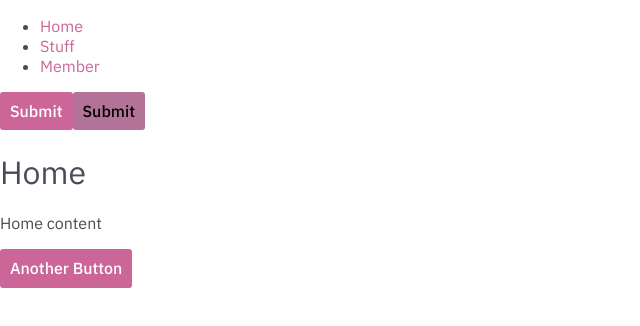
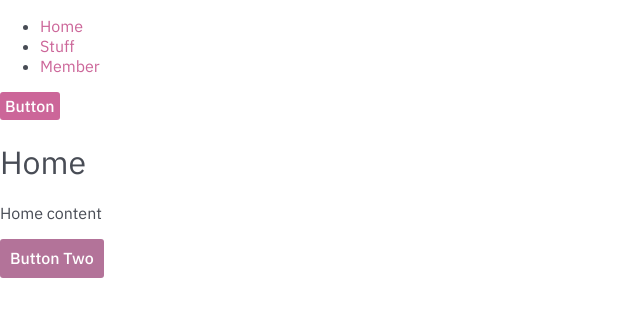
Before and after one commit to prath/Athria, a React (Create React App) app: page / in a window 1280 px wide. Shown: the top 326 px of the page, without its empty margins (0-640 px from the left). Built offline with nearby package versions, Linux system fonts and the light colour scheme.

Commit message:
learned about proptypes, still need to think about scss files architecture.

```diff
--- /dev/null
+++ b/src/Components/Button/Button.js
@@ -0,0 +1,68 @@
+import React, { Component } from 'react';
+import './button.scss';
+import PropTypes from 'prop-types';
+// import cx from 'classnames';
+
+/**
+ * BUTTON OPTIONS.
+ */
+// Variant
+export const ButtonVariant = {
+    PRIMARY: "primary",
+    SECONDARY: "secondary",
+    DANGER: "danger",
+    WARNING: "warning"
+};
+
+// Sizes
+export const ButtonSize ={
+    BIG: "big",
+    MEDIUM: "medium",
+    SMALL: "small",
+    TINY: "tiny"
+}
+
+export const ButtonType = {
+    BUTTON: 'button',
+    RESET: 'reset',
+    SUBMIT: 'submit'
+}
+
+class Button extends Component {
+    render() {
+        const {children, variant, type, size, classname, ...rest} = this.props;
+
+        // css classes
+        let classes = `btn btn-${variant}`;
+        // check if size defined
+        if (size) {
+            classes += ` btn-${size}`
+        }
+        // check if additional classes defined
+        if (classname) {
+            classes += ` ${classname}`;
+        }
+
+        return(
+            <button className={classes} type={type} {...rest}>{children}</button>
+        )
+    }
+}
+
+Button.propTypes = {
+    variant: PropTypes.string.isRequired,
+    name: PropTypes.string,
+    type: PropTypes.string.isRequired,
+    size: PropTypes.string,
+    disabled: PropTypes.bool,
+    onClick: PropTypes.func,
+    children: PropTypes.node.isRequired,
+    classname: PropTypes.string
+}
+
+Button.defaultProps = {
+    variant: ButtonVariant.PRIMARY,
+    type: ButtonType.BUTTON,
+}
+
+export default Button;
--- a/src/Components/Button/ButtonPrimary.js
+++ /dev/null
@@ -1,13 +0,0 @@
-import React, { Component } from 'react';
-import './button-primary.scss';
-
-class ButtonPrimary extends Component {
-    render() {
-        const {text, ...rest} = this.props;
-        return(
-            <button className="btn-primary big" {...rest}>{text}</button>
-        )
-    }
-}
-
-export default ButtonPrimary;
--- a/src/Components/Button/ButtonSecondary.js
+++ /dev/null
@@ -1,13 +0,0 @@
-import React, { Component } from 'react';
-import './button-secondary.scss';
-
-class ButtonSecondary extends Component {
-    render() {
-        const {text, ...rest} = this.props;
-        return(
-            <button className="btn-secondary big" {...rest}>{text}</button>
-        )
-    }
-}
-
-export default ButtonSecondary;
--- a/src/Components/Button/_button.scss
+++ /dev/null
@@ -1,13 +0,0 @@
-@import '../../_SCSS/Utils/colors';
-
-%btn {
-    padding: 5px;
-    font-size: 16px;
-    border-radius: 3px;
-    border: 0;
-    font-weight: 500;
-    cursor: pointer;
-    &.big{
-        padding: 10px;
-    }
-}
--- a/src/Components/Button/button-primary.scss
+++ /dev/null
@@ -1,8 +0,0 @@
-@import 'button';
-@import '../../_SCSS/Utils/colors';
-
-.btn-primary {
-    background-color: $color-primary;
-    color: $white;
-    @extend %btn;
-}
--- a/src/Components/Button/button-secondary.scss
+++ /dev/null
@@ -1,8 +0,0 @@
-@import 'button';
-@import '../../_SCSS/Utils/colors';
-
-.btn-secondary {
-    background-color: $color-secondary;
-    color: $black;
-    @extend %btn;
-}
--- /dev/null
+++ b/src/Components/Button/button.scss
@@ -0,0 +1,29 @@
+@import '../../_SCSS/Utils/colors';
+
+.btn {
+    padding: 5px;
+    font-size: 16px;
+    border-radius: 3px;
+    border: 0;
+    font-weight: 500;
+    cursor: pointer;
+
+    &-big{
+        padding: 10px;
+    }
+
+    &-small {
+        padding: 3px;
+        font-size: 14px;
+    }
+
+    &-primary {
+        background-color: $color-primary;
+        color: $white;
+    }
+
+    &-secondary {
+        background-color: $color-secondary;
+        color: $white;
+    }
+}
--- a/src/Components/Header/Header.js
+++ b/src/Components/Header/Header.js
@@ -1,16 +1,16 @@
 import React, { Component } from 'react';
 // Import Components
 import MainNav from '../Nav/MainNav';
-import ButtonPrimary from '../Button/ButtonPrimary';
-import ButtonSecondary from '../Button/ButtonSecondary';
+import Button from '../Button/Button';
 
 class Header extends Component {
     render(){
         return(
             <header>
                 <MainNav />
-                <ButtonPrimary text="Submit" name="whatever" type="button" />
-                <ButtonSecondary text="Submit" name="whatever" type="button" />
+                <Button>
+                    Button
+                </Button>
             </header>
         )
     }
--- a/src/Pages/Home.js
+++ b/src/Pages/Home.js
@@ -1,12 +1,21 @@
 import React, { Component, Fragment } from 'react';
-import ButtonPrimary from '../Components/Button/ButtonPrimary';
+import Button, { ButtonVariant, ButtonSize, ButtonType } from '../Components/Button/Button';
 
 class Home extends Component {
     render() {
         return (
             <Fragment>
                 <p>Home content</p>
-                <ButtonPrimary text="Another Button" name="another" type="button" />
+                <Button
+                    variant={ButtonVariant.SECONDARY}
+                    size={ButtonSize.BIG}
+                    type={ButtonType.BUTTON}
+                    // disabled
+                    classname="clear"
+                    onClick= {() => {return true;}}
+                >
+                Button Two
+                </Button>
             </Fragment>
         )
     }
```
Also changed, not shown: package.json (+6 -1 lines), 1 other file (tests, documents, lock files or other folders).
